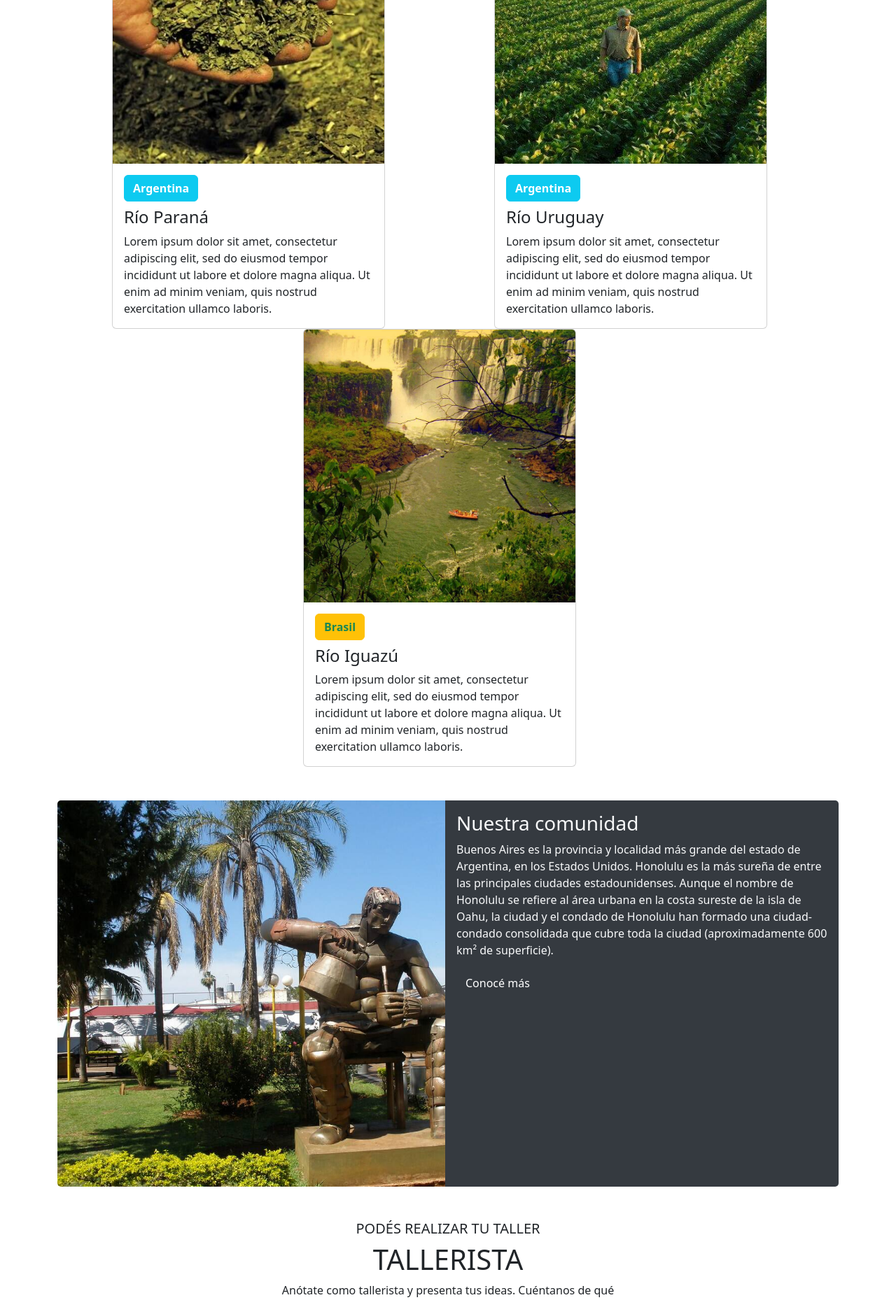
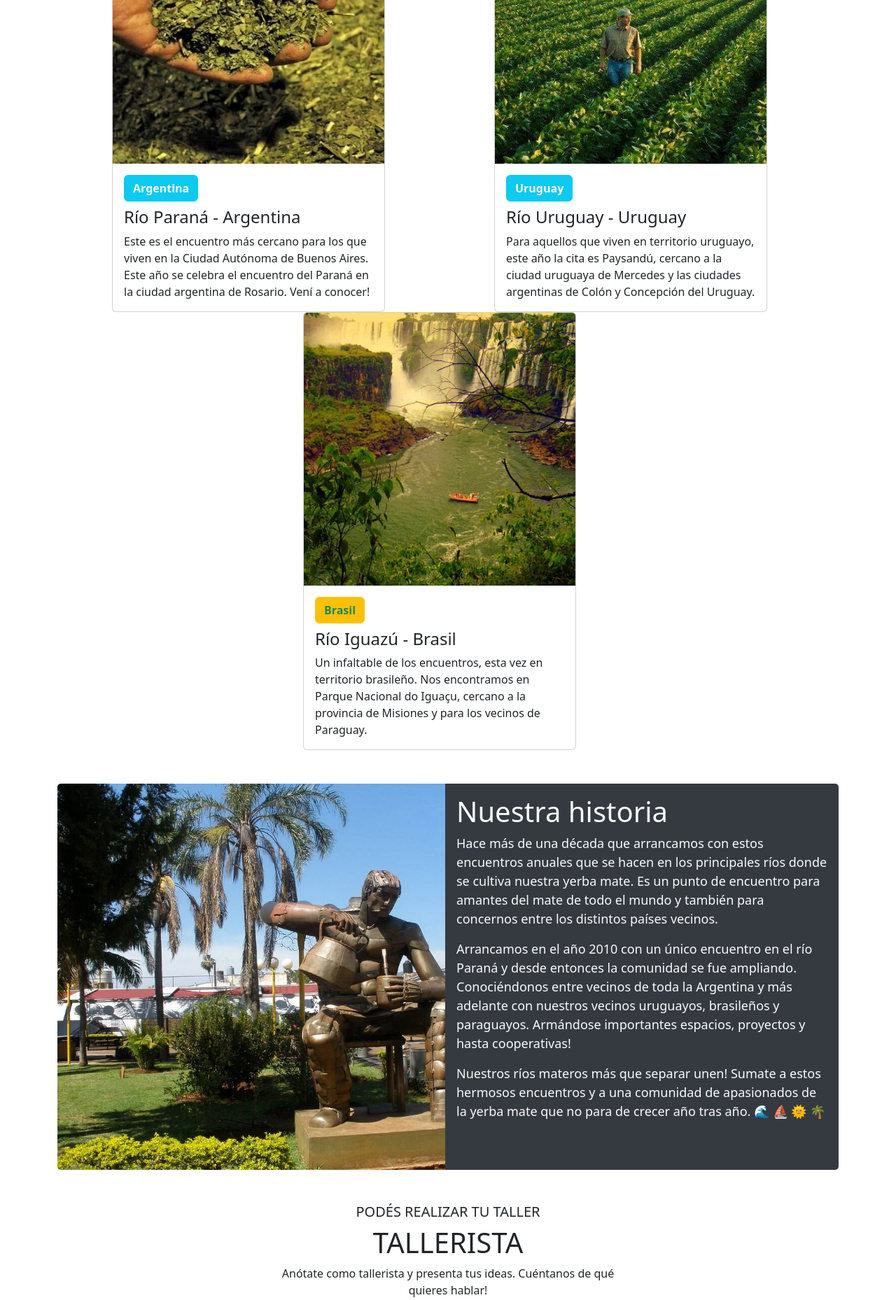
Before and after one commit to XabierGallardo/PHP-Exercices, a PHP site: page / in a window 1280 px wide. Shown: the part 1126-2984 px from the top of the page at 70% size. Run offline with PHP 8.4, Linux system fonts and the light colour scheme.

Commit message:
Added II revision to frontend

```diff
--- a/estilos.css
+++ b/estilos.css
@@ -111,6 +111,7 @@
     background-color: #353a40;
     border-top-right-radius: 5px;
     border-bottom-right-radius: 5px;
+    font-size: large;
 }
 
 
--- a/index.html
+++ b/index.html
@@ -96,7 +96,7 @@
             <div class="carousel-item">
                 <div class="container-fluid text-white poster_opacidad" id="bloque1_opacidad">
                     <div class="pr-5 poster_texto" id="bloque1_texto">
-                        <h1>Iguazú</h1>
+                        <h1>Río Iguazú</h1>
                         <h4>El río Iguazú es un río del sur de Brasil y del nordeste de la Argentina, en el centro-este de América del Sur. Pertenece a la cuenca del Plata. Nace en el cordón montañoso brasileño denominado Serra do Mar, en el estado de Paraná, y luego de un recorrido de aproximadamente 1300 kilómetros desemboca en el río Paraná.</h4>
                         <div class="m-4" id="bloque1_texto-botones">
                             <a href="#encuentros">
@@ -137,17 +137,17 @@
                 <img class="card-img-top" src="img/mate7-min.jpg" alt="yerba rio parana">
                 <div class="card-body">
                     <button type="button" class="btn btn-info text-white">Argentina</button>
-                    <h4 class="card-title pt-2">Río Paraná</h4>
-                    <p class="card-text">Lorem ipsum dolor sit amet, consectetur adipiscing elit, sed do eiusmod tempor incididunt ut labore et dolore magna aliqua. Ut enim ad minim veniam, quis nostrud exercitation ullamco laboris.</p>
+                    <h4 class="card-title pt-2">Río Paraná - Argentina</h4>
+                    <p class="card-text">Este es el encuentro más cercano para los que viven en la Ciudad Autónoma de Buenos Aires. Este año se celebra el encuentro del Paraná en la ciudad argentina de Rosario. Vení a conocer!</p>
                 </div>
             </div>
 
             <div class="card">
                 <img class="card-img-top" src="img/mate9-min.jpg" alt="campo rio uruguay">
                 <div class="card-body">
-                    <button type="button" class="btn btn-info text-white">Argentina</button>
-                    <h4 class="card-title pt-2">Río Uruguay</h4>
-                    <p class="card-text">Lorem ipsum dolor sit amet, consectetur adipiscing elit, sed do eiusmod tempor incididunt ut labore et dolore magna aliqua. Ut enim ad minim veniam, quis nostrud exercitation ullamco laboris.</p>
+                    <button type="button" class="btn btn-info text-white">Uruguay</button>
+                    <h4 class="card-title pt-2">Río Uruguay - Uruguay</h4>
+                    <p class="card-text">Para aquellos que viven en territorio uruguayo, este año la cita es Paysandú, cercano a la ciudad uruguaya de Mercedes y las ciudades argentinas de Colón y Concepción del Uruguay.</p>
                 </div>
             </div>
 
@@ -155,8 +155,8 @@
                 <img class="card-img-top" src="img/misiones1-min.jpg" alt="cataratas iguazu">
                 <div class="card-body">
                     <button type="button" class="btn btn-warning text-success">Brasil</button>
-                    <h4 class="card-title pt-2">Río Iguazú</h4>
-                    <p class="card-text">Lorem ipsum dolor sit amet, consectetur adipiscing elit, sed do eiusmod tempor incididunt ut labore et dolore magna aliqua. Ut enim ad minim veniam, quis nostrud exercitation ullamco laboris.</p>
+                    <h4 class="card-title pt-2">Río Iguazú - Brasil</h4>
+                    <p class="card-text">Un infaltable de los encuentros, esta vez en territorio brasileño. Nos encontramos en Parque Nacional do Iguaçu, cercano a la provincia de Misiones y para los vecinos de Paraguay.</p>
                 </div>
             </div>
 
@@ -169,9 +169,10 @@
         <!--<img class="col" src="img/honolulu.jpg">-->
         <div class="col" id="bsas-img"></div>
         <div class="col container-fluid p-3 text-light" id="bsas-texto">
-            <h3>Nuestra comunidad</h3>
-            <p>Buenos Aires es la provincia y localidad más grande del estado de Argentina, en los Estados Unidos. Honolulu es la más sureña de entre las principales ciudades estadounidenses. Aunque el nombre de Honolulu se refiere al área urbana en la costa sureste de la isla de Oahu, la ciudad y el condado de Honolulu han formado una ciudad-condado consolidada que cubre toda la ciudad (aproximadamente 600 km² de superficie).</p>
-            <button type="button" class="btn btn-primary-outline btn-md text-white" id="bloque1_btn-1">Conocé más</button>
+            <h1>Nuestra historia</h1>
+            <p>Hace más de una década que arrancamos con estos encuentros anuales que se hacen en los principales ríos donde se cultiva nuestra yerba mate. Es un punto de encuentro para amantes del mate de todo el mundo y también para concernos entre los distintos países vecinos.</p>
+            <p>Arrancamos en el año 2010 con un único encuentro en el río Paraná y desde entonces la comunidad se fue ampliando. Conociéndonos entre vecinos de toda la Argentina y más adelante con nuestros vecinos uruguayos, brasileños y paraguayos. Armándose importantes espacios, proyectos y hasta cooperativas!</p>
+            <p>Nuestros ríos materos más que separar unen! Sumate a estos hermosos encuentros y a una comunidad de apasionados de la yerba mate que no para de crecer año tras año. &#127754; &#9973; &#127774; &#127796;</p>
         </div>
     </div>
 
```
